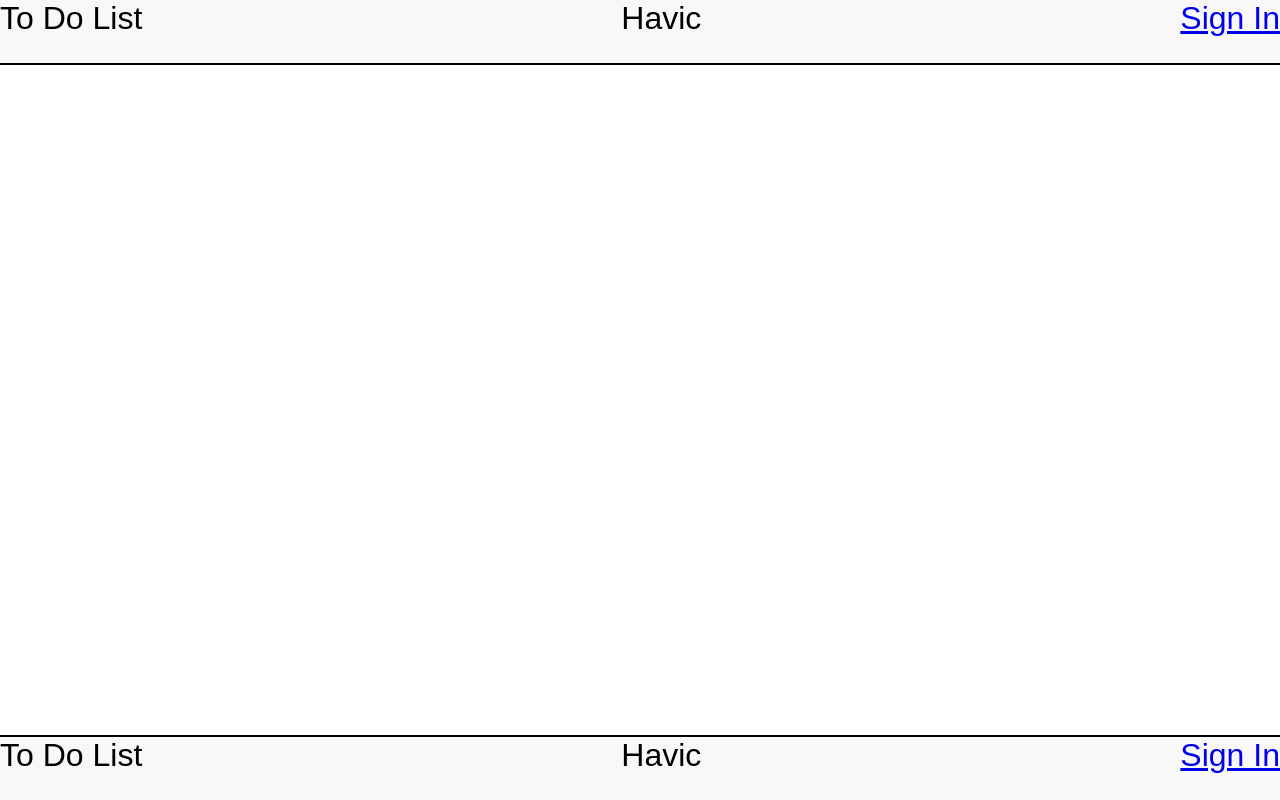
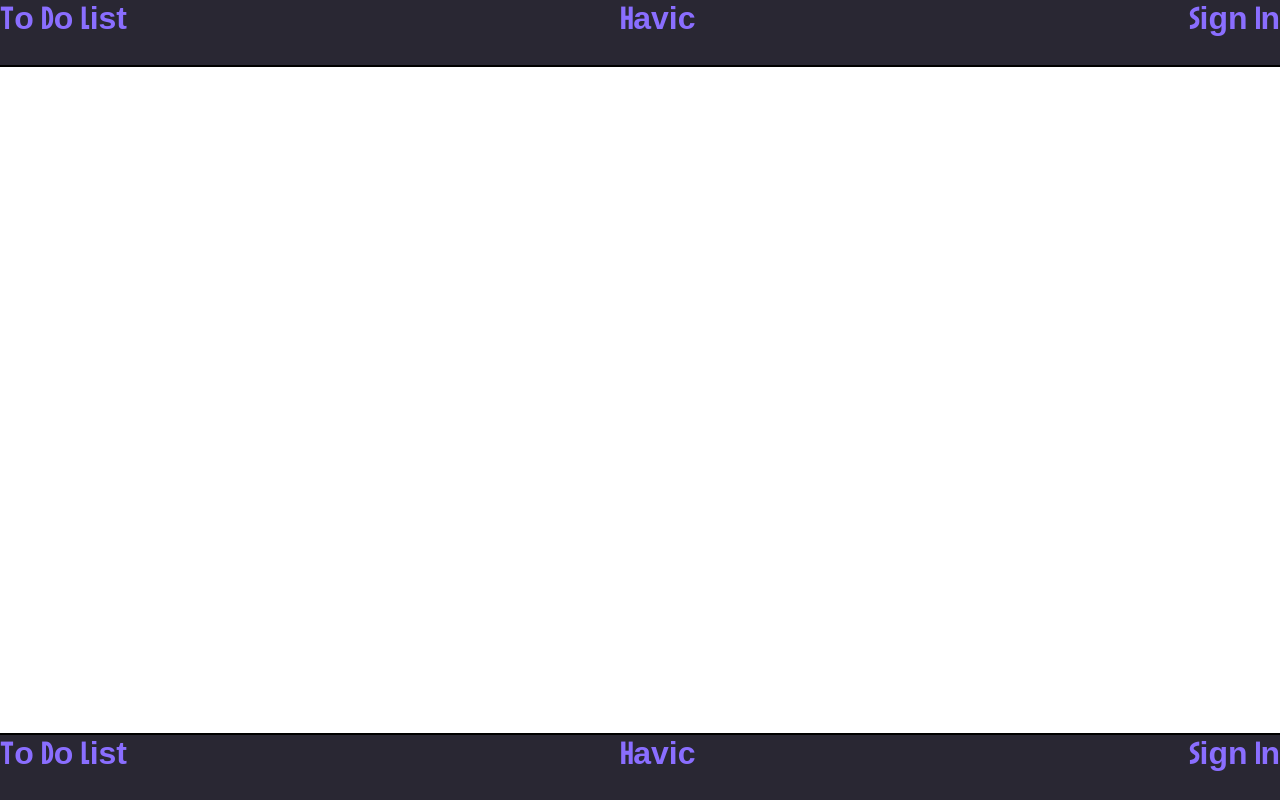
Before and after one commit to Hav1ck/todolist, a plain HTML site: page pages/index.html in a window 1280 px wide. Drawn offline with Linux system fonts and the light colour scheme.

Commit message:
fonts changed

```diff
--- a/css/styles.css
+++ b/css/styles.css
@@ -1,25 +1,36 @@
 body {
     margin: 0;
-    font-family: Arial, sans-serif;
+    font-family: 'Marvel', sans-serif;
+}
+@font-face {
+    font-family: 'Marvel';
+    src: url('../assets/fonts/MarvelRegular-Dj83.ttf') format('truetype');
+    font-weight: bold;
+    font-style: normal;
+}
+@font-face {
+    font-family: 'Rushfordclean';
+    src: url('../assets/fonts/Rushfordclean-rgz89.otf') format('truetype');
+    font-weight: bold;
+    font-style: normal;
 }
 header {
     display: flex;
     justify-content: space-between;
-    background-color: #f8f8f8;
+    background-color: #292733;
     padding-bottom: 2%;
     font-size: 200%;
     border-bottom: 2px solid black;
     width: 100%;
-}
-
-.header {
-    border: white;
+    color: #8a6eff;
+    text-decoration: none;
+    font-weight: bold;
 }
 
 footer {
     display: flex;
     justify-content: space-between;
-    background-color: #f8f8f8;
+    background-color: #292733;
     padding-bottom: 2%;
     font-size: 200%;
     border-top: 2px solid black;
@@ -27,21 +38,17 @@ footer {
     position: fixed;
     bottom: 0;
     left: 0;
+    color: #8a6eff;
+    text-decoration: none;
+    font-weight: bold;
 }
 
-.footer {
-    border: white;
+.header-right a {
+    color: inherit;
+    text-decoration: none;
 }
-header-left, header-right, header-center {
-    display: flex;
-    align-items: center;
-    background-color: black;
-    color: white;
-    border-right: black;
+
+.footer-right a {
+    color: inherit;
+    text-decoration: none;
 }
-header-left, header-right {
-    width: 33%;
-}
-header-center {
-    width: 34%;
-}
```
Also changed, not shown: assets/fonts/MarvelRegular-Dj83.ttf (added), assets/fonts/Rushfordclean-rgz89.otf (added).
